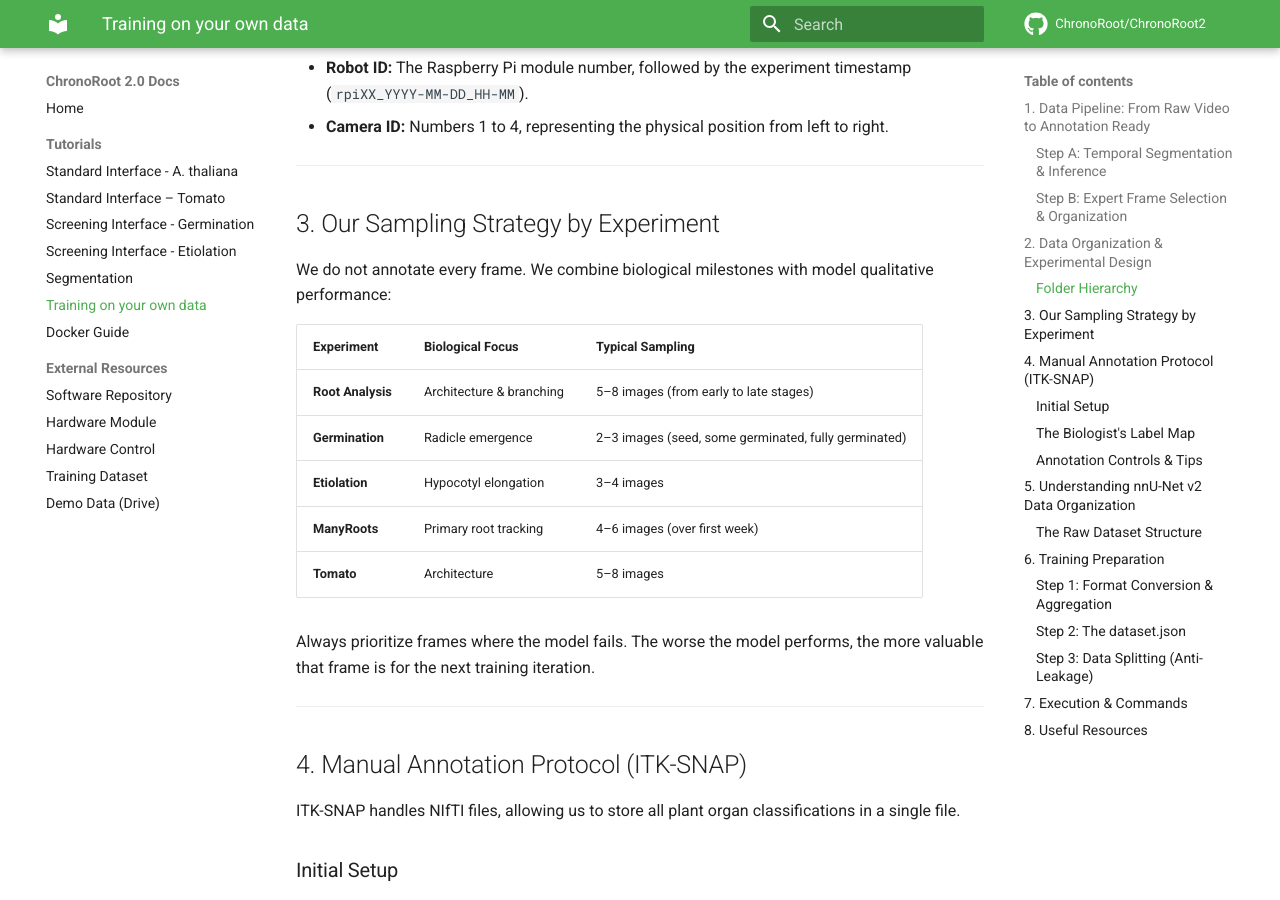
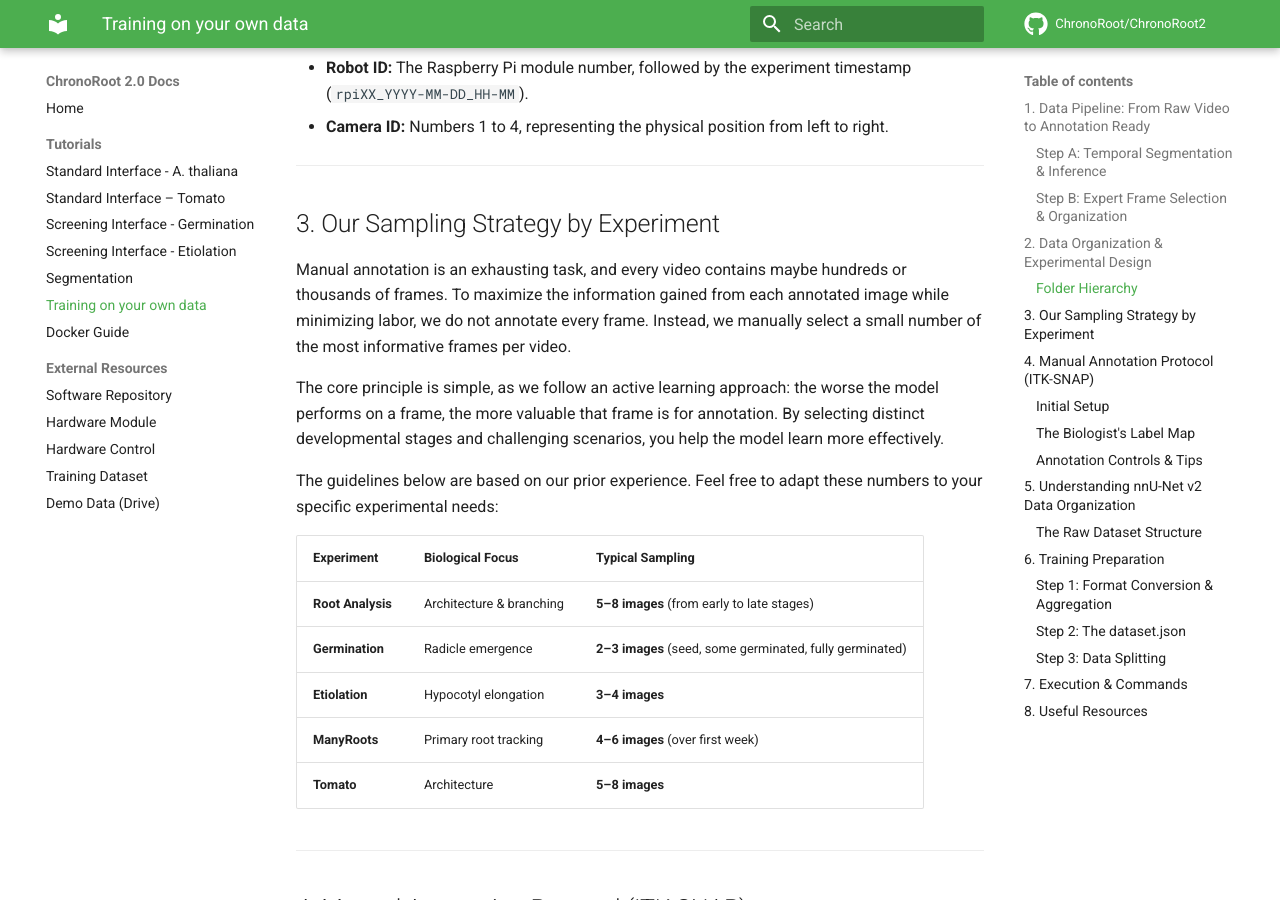
Before and after one commit to ChronoRoot/chronoroot.github.io, an MkDocs documentation site: the page built from docs/tutorials/training_on_your_images.md, in a window 1280 px wide and 900 px high, scrolled down 1472 px. Built offline with MkDocs 1.6.1 and Material for MkDocs 9.7.7, drawn with Linux system fonts in a browser that asks for light colours; comment, search, counter and statistics services are not loaded; some of the changed text lies outside the part shown.

Commit message:
Minor fixes

```diff
--- a/docs/tutorials/training_on_your_images.md
+++ b/docs/tutorials/training_on_your_images.md
@@ -46,17 +46,19 @@ Understanding the hierarchy is essential for the training scripts to correctly a
 
 ## 3. Our Sampling Strategy by Experiment
 
-We do not annotate every frame. We combine biological milestones with model qualitative performance:
+Manual annotation is an exhausting task, and every video contains maybe hundreds or thousands of frames. To maximize the information gained from each annotated image while minimizing labor, we do not annotate every frame. Instead, we manually select a small number of the most informative frames per video.
+
+The core principle is simple, as we follow an active learning approach: the worse the model performs on a frame, the more valuable that frame is for annotation. By selecting distinct developmental stages and challenging scenarios, you help the model learn more effectively.
+
+The guidelines below are based on our prior experience. Feel free to adapt these numbers to your specific experimental needs:
 
 | Experiment | Biological Focus | Typical Sampling |
 | --- | --- | --- |
-| **Root Analysis** | Architecture & branching | 5–8 images (from early to late stages) |
-| **Germination** | Radicle emergence | 2–3 images (seed, some germinated, fully germinated) |
-| **Etiolation** | Hypocotyl elongation | 3–4 images |
-| **ManyRoots** | Primary root tracking | 4–6 images (over first week) |
-| **Tomato** | Architecture | 5–8 images |
-
-Always prioritize frames where the model fails. The worse the model performs, the more valuable that frame is for the next training iteration.
+| **Root Analysis** | Architecture & branching | **5–8 images** (from early to late stages) |
+| **Germination** | Radicle emergence | **2–3 images** (seed, some germinated, fully germinated) |
+| **Etiolation** | Hypocotyl elongation | **3–4 images** |
+| **ManyRoots** | Primary root tracking | **4–6 images** (over first week) |
+| **Tomato** | Architecture | **5–8 images** |
 
 ---
 
@@ -87,18 +89,15 @@ Accuracy is vital. A "Stem" labeled as "Primary Root" will confuse the model’s
 ### Annotation Controls & Tips
 
 * **Brush Shape:** Always use the **Round Brush** for natural plant structures.
-* **Navigation:** Select the **Magnifying Glass**.
-* *Zoom:* Hold **Right-Click** and drag.
-* *Pan:* **Left-Click** and drag.
-
+  * **Navigation:** Select the **Magnifying Glass**.
+  * *Zoom:* Hold **Right-Click** and drag.
+  * *Pan:* **Left-Click** and drag.
 
 * **The "Paint Over" Rule:** To fix a misclassification (e.g., changing a model-predicted Primary Root to a Lateral Root):
-1. Select the correct Active Label (e.g., Green/Lateral).
-2. Set the tool to **"Paint Over Label"** mode.
-3. Select the incorrect label (e.g., Red/Primary) in the "Over" dropdown.
-4. This ensures you only edit the specific pixels needing correction without bleeding into the background.
-
-
+  1. Select the correct Active Label (e.g., Green/Lateral).
+  2. Set the tool to **"Paint Over Label"** mode.
+  3. Select the incorrect label (e.g., Red/Primary) in the "Over" dropdown.
+  4. This ensures you only edit the specific pixels needing correction without bleeding into the background.
 
 ---
 
@@ -138,7 +137,7 @@ You must manually prepare this file in the `nnUNet_raw/DatasetXXX/` folder.
 * **Arabidopsis:** Copy `dataset_arabidopsis.json` from the repository.
 * **Action:** Rename the copy to `dataset.json` and update the `numTraining` field to match your actual number of training cases.
 
-### Step 3: Data Splitting (Anti-Leakage)
+### Step 3: Data Splitting
 
 To prevent "overfitting" where the model recognizes specific plate geometry:
 
```
Also changed, not shown: docs/index.md (+2 -1 lines), docs/tutorials/docker.md (+3 -3 lines), docs/tutorials/standard_images/34.png (added).
